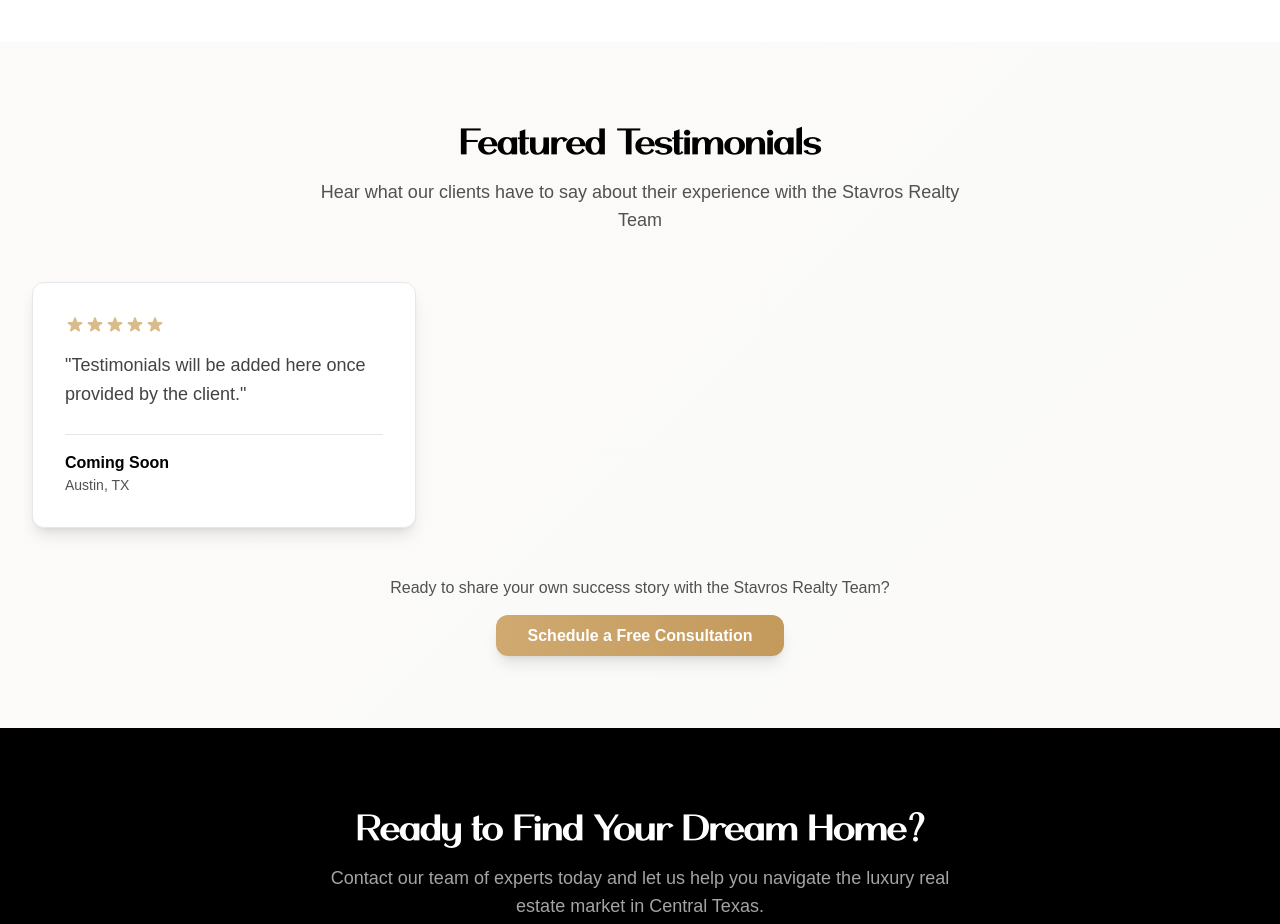
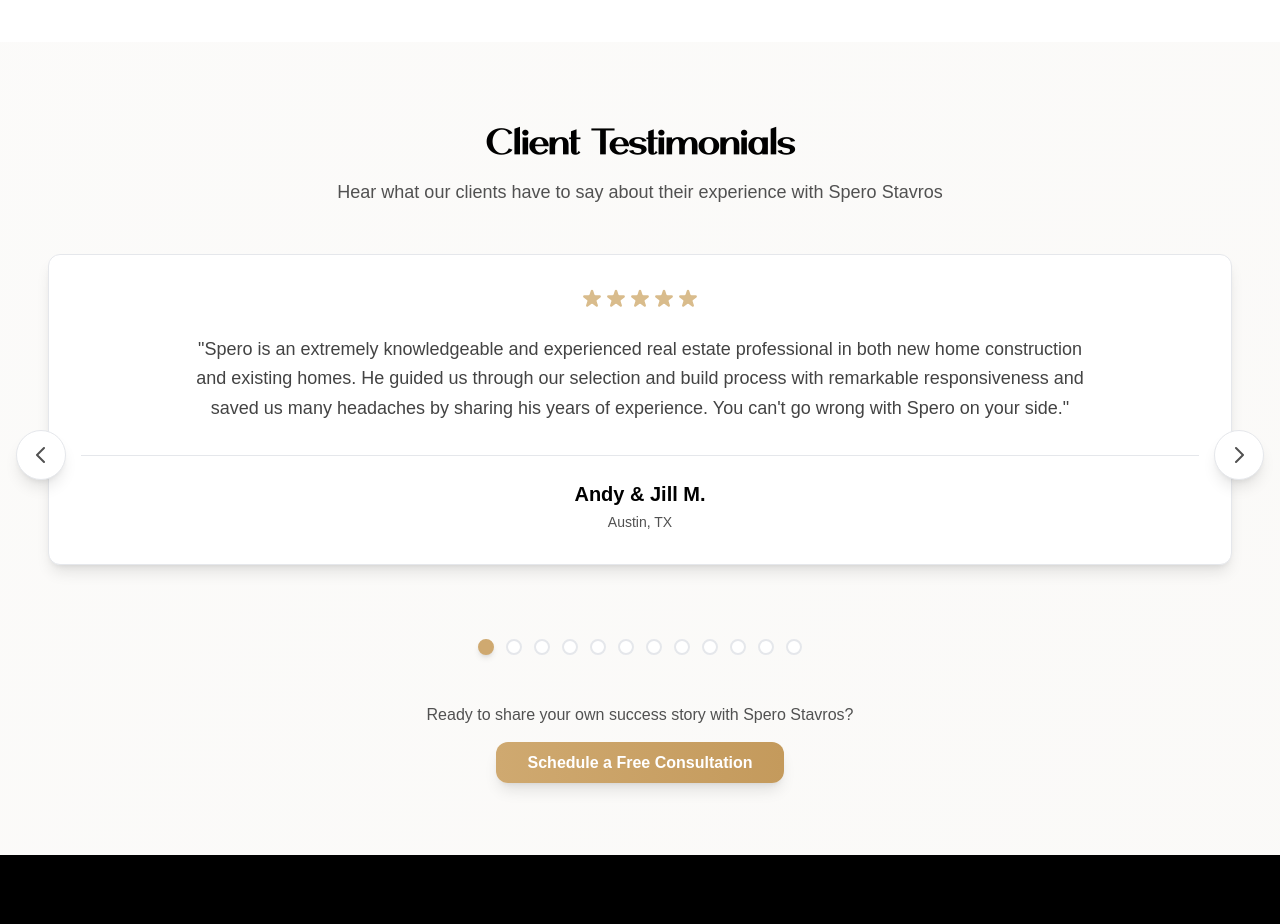
Before and after one commit to cesar-thela-media/stavros, a Next.js app: page / in a window 1280 px wide. Shown: the part 6660-7584 px from the top of the page. Built offline with nearby package versions, Linux system fonts and the light colour scheme.

Commit message:
Testimonials

```diff
--- a/src/components/Testimonials.tsx
+++ b/src/components/Testimonials.tsx
@@ -1,36 +1,131 @@
+'use client'
+
+import { useState } from 'react'
+
 const testimonials = [
   {
-    name: "Coming Soon",
+    name: "Andy & Jill M.",
     location: "Austin, TX",
-    text: "Testimonials will be added here once provided by the client.",
+    text: "Spero is an extremely knowledgeable and experienced real estate professional in both new home construction and existing homes. He guided us through our selection and build process with remarkable responsiveness and saved us many headaches by sharing his years of experience. You can't go wrong with Spero on your side.",
+    rating: 5
+  },
+  {
+    name: "Drs. Chae & Monya T.",
+    location: "Austin, TX",
+    text: "We had an incredible experience working with Spero Stavros during the build of our dream home. We had heard that building a home is stressful, but in our case, it was a joy. Spero made himself available for questions and kept us in the loop during the process. He and the team were extremely helpful in navigating all of our pre-build design changes. He was knowledgeable, easy to work with, and is a really nice guy. We highly recommend him.",
+    rating: 5
+  },
+  {
+    name: "Rick & Laura N.",
+    location: "Austin, TX",
+    text: "We had a seamless and spectacular experience with Spero working for us. It was nothing short of over the top as he was always quick to respond and thoughtful about each aspect we were looking for and dreaming of. I would not hesitate to refer him to my family and friends to help in their transaction. Thanks again.",
+    rating: 5
+  },
+  {
+    name: "Peter & Lisa S.",
+    location: "Austin, TX",
+    text: "Experienced, Accessible, Responsive, Collaborative, and Flexible. My wife and I went through a custom build during COVID, needless to say, we were presented with several supply and labor challenges. As we reflect on our working experience during that time, the words above sum up how we would describe Spero; we highly recommend him to others. Despite the challenges unique to that time, Spero went above and beyond to ensure he minimized surprises throughout the process.",
+    rating: 5
+  },
+  {
+    name: "Will S.",
+    location: "Austin, TX",
+    text: "We purchased our new home from Spero in 2023 and we were pleased with our experience. Spero was low-key, helpful, and willing to patiently answer all of our questions regarding our purchase. Spero went far beyond our natural expectations to research all questions we had about the property. Spero is a true professional who is very personable and easy to work with. We would highly recommend Spero as a top-notch realtor who will get you the best possible results based upon your needs.",
+    rating: 5
+  },
+  {
+    name: "Michael & Jackie K.",
+    location: "Austin, TX",
+    text: "I was in the market for a new home and I knew I wouldn't be able to find what I wanted in a pre-build. So, I set out to find an upscale community in which to build. I was lucky enough to come into contact with Spero once I found interest in a beautiful gated community. He guided and helped me through the process of picking out a lot on which to build, the architectural design process, and every step in between from the beginning to inception.",
+    rating: 5
+  },
+  {
+    name: "Peggy R.",
+    location: "Austin, TX",
+    text: "Spero was always very responsive to all our requests, as well as being readily available. Even if he was busy with another client, he would get back to us as soon as he was done helping someone else. We also felt he was always very honest in his dealings with us, which I can't always say about everyone.",
+    rating: 5
+  },
+  {
+    name: "Aaron & Traci P.",
+    location: "Driftwood, TX",
+    text: "My husband, son, and I had the pleasure of working with Spero Stavros. He walked us through the entire process of building a home in The Ventana development in Driftwood Texas. He spent many hours with us during the entire process of choosing the best lot, the best layout of the home for our needs and explaining the multiple questions that we threw at him during the building period. My family found Spero Stavros to be a knowledgeable, honest and an organized person.",
+    rating: 5
+  },
+  {
+    name: "Roy E.",
+    location: "Custom Home Builder",
+    text: "In my experience as a custom home builder for over 45+ years, I was fortunate to have the privilege of collaborating with Spero Stavros and I cannot recommend his services highly enough. I have worked with many Realtors and sales professionals throughout my time as a builder and consider Spero as one of the best I've worked with. Our seamless partnership has been instrumental in the successful completion of numerous custom home projects thanks to his unparalleled expertise and unwavering commitment to excellence.",
+    rating: 5
+  },
+  {
+    name: "Rohit D.",
+    location: "Austin, TX",
+    text: "Spero was an absolute pleasure to work with. He was responsive, knowledgeable and upfront. It's always good to work with someone who does not beat around the bush and is concise and direct. Spero helped us with our home purchase and provided helpful guidance throughout the process which not only saved us money but also quite a bit of time. Thank you, Spero.",
+    rating: 5
+  },
+  {
+    name: "Dan & Dottie B.",
+    location: "Austin, TX",
+    text: "We had the pleasure of meeting Spero Stavros back in 2018 when we began looking for property and making plans to build a new home. Spero was working for the builder at the time, so he was involved in every step of the process with us. He is very knowledgeable about the real estate market, new home build process, and decisions that can affect resale. Spero Stavros is a man with integrity, which is sometimes hard to find in the real estate business.",
+    rating: 5
+  },
+  {
+    name: "Myra M. & Miha V.",
+    location: "Austin, TX",
+    text: "We worked with Spero on a new build and were very satisfied with the experience. He was incredibly responsive and always quick to address our concerns. Spero listened to our needs and never tried to upsell us on unnecessary upgrades. Throughout the process, we felt he was helping us find a home, not just a house. We highly recommend Spero to anyone looking for a reliable and responsive Realtor.",
     rating: 5
   }
 ]
 
 export default function Testimonials() {
+  const [currentIndex, setCurrentIndex] = useState(0)
+
+  const goToPrevious = () => {
+    const newIndex = currentIndex === 0 ? testimonials.length - 1 : currentIndex - 1
+    setCurrentIndex(newIndex)
+  }
+
+  const goToNext = () => {
+    const newIndex = currentIndex === testimonials.length - 1 ? 0 : currentIndex + 1
+    setCurrentIndex(newIndex)
+  }
+
+  const goToSlide = (index: number) => {
+    setCurrentIndex(index)
+  }
+
   return (
     <section id="testimonials" className="section-padding bg-cream-50">
       <div className="mx-auto max-w-7xl">
         <div className="text-center">
           <h2 className="text-3xl font-bold tracking-tight text-primary-900 sm:text-4xl font-serif">
-            Featured Testimonials
+            Client Testimonials
           </h2>
           <p className="mx-auto mt-4 max-w-2xl text-lg text-primary-600">
-            Hear what our clients have to say about their experience with the Stavros Realty Team
+            Hear what our clients have to say about their experience with Spero Stavros
           </p>
         </div>
 
-        <div className="mt-12 grid grid-cols-1 md:grid-cols-2 lg:grid-cols-3 gap-8">
+        {/* Testimonials Slider */}
+        <div className="mt-12 relative">
+          <div className="overflow-hidden rounded-xl">
+            <div
+              className="flex transition-transform duration-500 ease-in-out"
+              style={{
+                transform: `translateX(-${currentIndex * 100}%)`
+              }}
+            >
               {testimonials.map((testimonial, index) => (
                 <div
                   key={index}
-              className="bg-white rounded-xl p-8 shadow-lg hover:shadow-xl transition-shadow duration-300 border border-cream-200"
+                  className="w-full flex-shrink-0"
                 >
-              <div className="flex items-center mb-4">
+                  <div className="bg-white rounded-xl p-8 shadow-lg border border-cream-200 mx-4">
+                    <div className="flex items-center justify-center mb-6">
                       {[...Array(testimonial.rating)].map((_, i) => (
                         <svg
                           key={i}
-                    className="h-5 w-5 text-gold-500"
+                          className="h-6 w-6 text-gold-500"
                           fill="currentColor"
                           viewBox="0 0 20 20"
                         >
@@ -38,20 +133,60 @@
                         </svg>
                       ))}
                     </div>
-              <blockquote className="text-primary-700 text-lg leading-relaxed mb-6">
+                    <blockquote className="text-primary-700 text-lg leading-relaxed mb-8 text-center max-w-4xl mx-auto">
                       "{testimonial.text}"
                     </blockquote>
-              <div className="border-t border-cream-200 pt-4">
-                <div className="font-semibold text-primary-900">{testimonial.name}</div>
-                <div className="text-primary-600 text-sm">{testimonial.location}</div>
+                    <div className="border-t border-cream-200 pt-6 text-center">
+                      <div className="font-semibold text-primary-900 text-xl">{testimonial.name}</div>
+                      <div className="text-primary-600 text-sm mt-1">{testimonial.location}</div>
+                    </div>
                   </div>
                 </div>
               ))}
             </div>
+          </div>
+
+          {/* Navigation Arrows */}
+          <button
+            onClick={goToPrevious}
+            className="absolute left-0 top-1/2 -translate-y-1/2 -translate-x-4 bg-white rounded-full p-3 shadow-lg hover:shadow-xl transition-shadow duration-300 border border-cream-200"
+            aria-label="Previous testimonial"
+          >
+            <svg className="h-6 w-6 text-primary-600" fill="none" viewBox="0 0 24 24" stroke="currentColor">
+              <path strokeLinecap="round" strokeLinejoin="round" strokeWidth={2} d="M15 19l-7-7 7-7" />
+            </svg>
+          </button>
+          <button
+            onClick={goToNext}
+            className="absolute right-0 top-1/2 -translate-y-1/2 translate-x-4 bg-white rounded-full p-3 shadow-lg hover:shadow-xl transition-shadow duration-300 border border-cream-200"
+            aria-label="Next testimonial"
+          >
+            <svg className="h-6 w-6 text-primary-600" fill="none" viewBox="0 0 24 24" stroke="currentColor">
+              <path strokeLinecap="round" strokeLinejoin="round" strokeWidth={2} d="M9 5l7 7-7 7" />
+            </svg>
+          </button>
+
+          {/* Dots Indicator */}
+          <div className="flex justify-center mt-4 space-x-3">
+            {testimonials.map((_, index) => (
+              <button
+                key={index}
+                onClick={() => goToSlide(index)}
+                className={`w-4 h-4 rounded-full transition-all duration-300 border-2 ${
+                  index === currentIndex
+                    ? 'bg-champagne-600 border-champagne-600 shadow-md'
+                    : 'bg-white border-cream-400 hover:border-champagne-500 hover:bg-cream-100'
+                }`}
+                aria-label={`Go to testimonial ${index + 1}`}
+              />
+            ))}
+          </div>
+
+        </div>
 
         <div className="mt-12 text-center">
           <p className="text-primary-600 mb-6">
-            Ready to share your own success story with the Stavros Realty Team?
+            Ready to share your own success story with Spero Stavros?
           </p>
           <a
             href="#contact"
```
Lines whose indentation alone changed are shown as unchanged.
